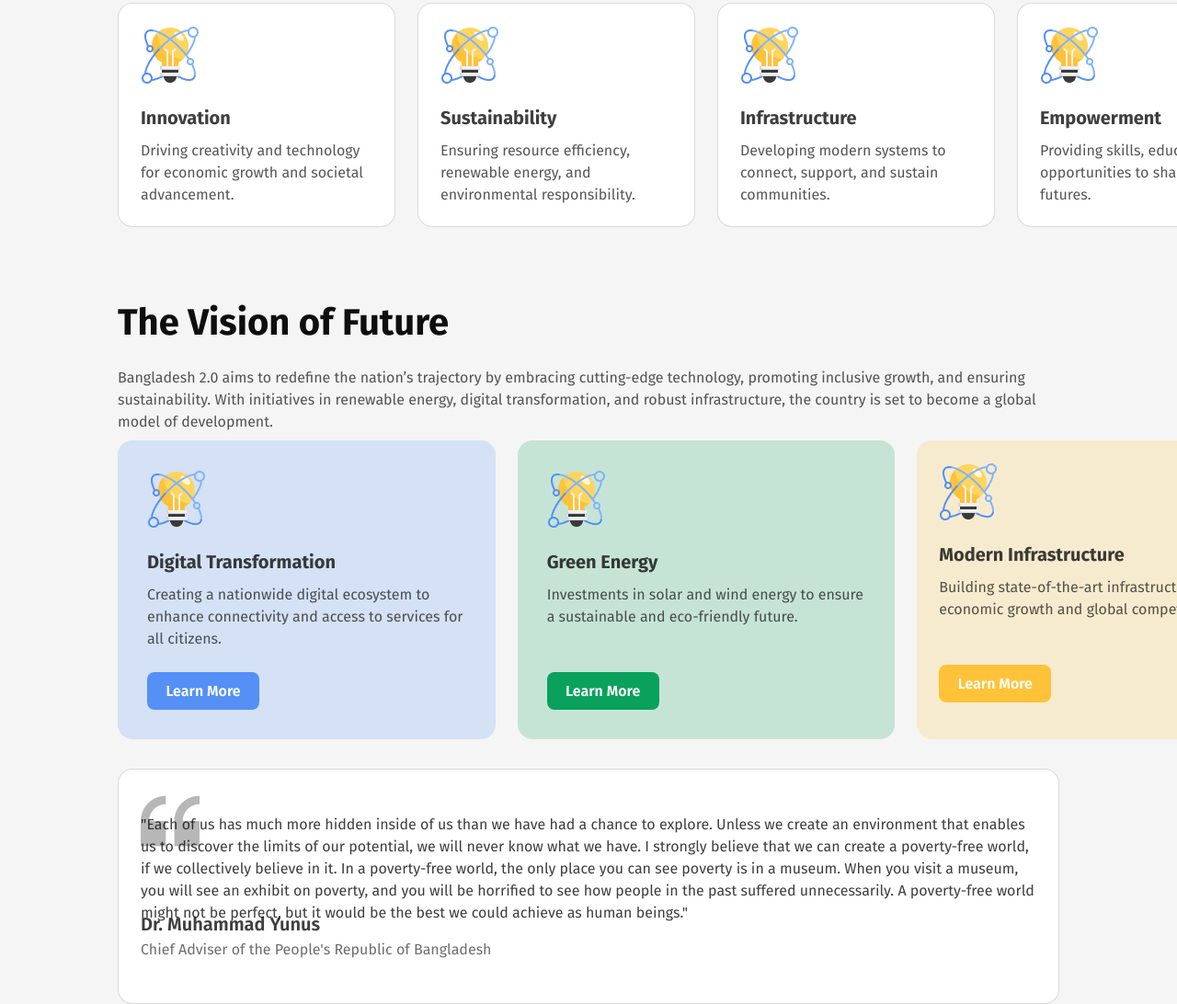
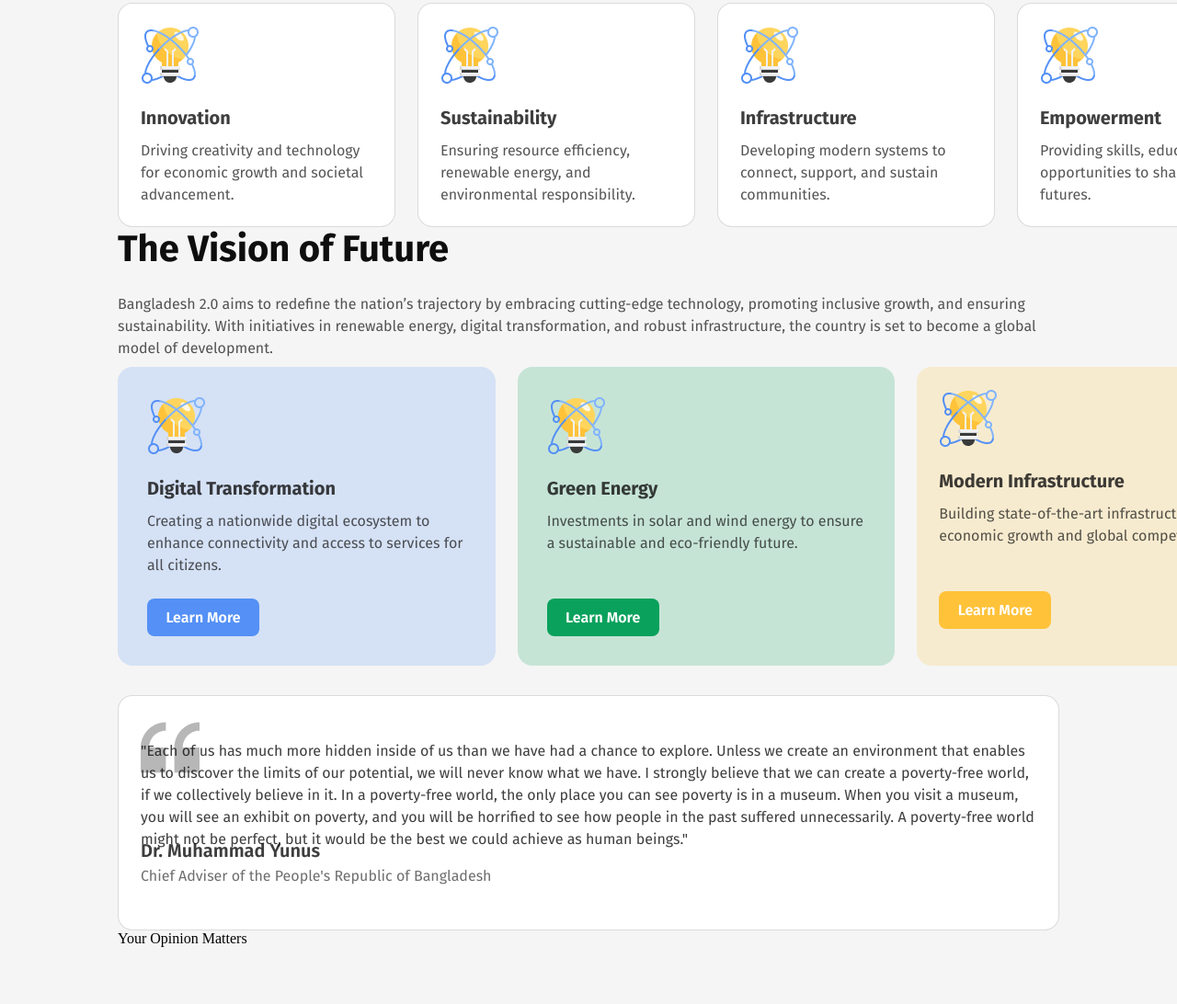
Before and after one commit to Habib1ur/PH_assign-01, a plain HTML site: page index.html in a window 1280 px wide. Shown: the part 839-1931 px from the top of the page at 92% size. After the commit the page ends 1869 px from the top, so only its background shows below. Drawn offline with Linux system fonts and the light colour scheme.

Commit message:
vision edit

```diff
--- a/index.html
+++ b/index.html
@@ -3,6 +3,7 @@
   <head>
     <meta charset="UTF-8">
     <meta name="viewport" content="width=device-width, initial-scale=1.0">
+    <link rel="shortcut icon" href="assets/hero.png" type="image/x-icon">
     <link rel="stylesheet" href="style.css">
     <title>Bangladesh 2.0</title>
   </head>
@@ -154,6 +155,17 @@
         </div>
        </div>
       <!-- vision part html end -->
+
+      <!-- opinion part htm start -->
+       <div class="opinio">
+        <div class="opinion-text">
+          Your Opinion Matters
+        </div>
+        <div class="opinion-box">
+
+        </div>
+       </div>
+      <!-- opinion part htm end -->
     </main>
     <footer></footer>
   </body>
--- a/style.css
+++ b/style.css
@@ -188,7 +188,7 @@ nav button a {
 /* vision part css start */
 
 .vision {
-  margin-top: 80px;
+  margin-top: 80px 0px;
   height: 765px;
   display: flex;
   flex-direction: column;
@@ -307,7 +307,7 @@ nav button a {
 /* Quote part start */
 .vision-quote {
   height: 256px;
-  margin: 32px 0px 80px;
+  margin-top: 32px ;
   display: flex;
   flex-direction: column;
   justify-content: flex-start;
@@ -352,3 +352,10 @@ nav button a {
 /* Quote part end */
 
 /* vision part css end */
+
+
+/* opinion part css start */
+
+
+
+/* opinion part css end */
```
